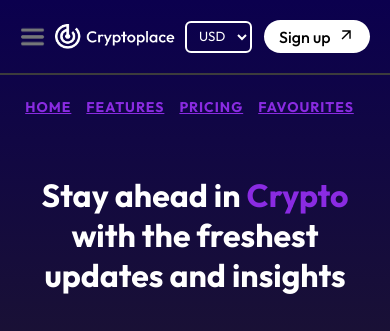
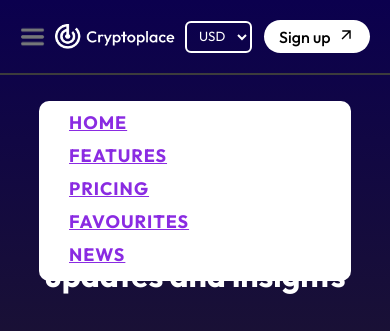
Before and after one commit to Owais-Creates/Coinplace, a React (Vite) app in the folder crypto/: page /news in a window 390 px wide. Both pictures are taken after a click on the picture 32 px from the left and 36 px from the top of the page. Shown: the top 331 px of the page. Built offline with nearby package versions, Linux system fonts and the light colour scheme; no server answers.

Commit message:
changes -> re-designed nav for mobile

```diff
--- a/crypto/src/components/Navbar/Navbar.css
+++ b/crypto/src/components/Navbar/Navbar.css
@@ -95,11 +95,6 @@
         padding: 20px 8%;
     }
 
-    .mobile-home {
-        margin-left: 80px;
-
-    }
-
     .mobile-links li {
         font-size: 15px;
         font-weight: 700;
@@ -128,25 +123,29 @@
     .mobile-menu {
         display: block;
         color: white;
-        width: 100%;
+        width: 80%;
         position: absolute;
-        top: 8%;
+        top: 12%;
+        left: 10%;
         display: flex;
         justify-content: center;
-        margin-left: -65px;
-
     }
 
     .mobile-links {
-        margin-bottom: 20px;
         display: flex;
-        gap: 15px;
+        flex-direction: column;
+        background-color: white;
+        z-index: 9999;
+        width: 100%;
+        padding-left: 30px;
+        padding-bottom: 15px;
+        border-radius: 10px;
     }
 
     .mobile-menu li {
         list-style: none;
-        font-size: 14px;
-        margin-top: 20px;
+        font-size: 18px;
+
     }
 
     .sign-up-btn {
--- a/crypto/src/components/Navbar/Navbar.jsx
+++ b/crypto/src/components/Navbar/Navbar.jsx
@@ -58,6 +58,7 @@ const Navbar = () => {
                             <Link onClick={mobileMenuHandler} to={"/features"} ><li >Features</li></Link>
                             <Link onClick={mobileMenuHandler} to={"/pricing"} ><li>Pricing</li></Link>
                             <Link onClick={mobileMenuHandler} to={"/favourites"} ><li>Favourites </li></Link>
+                            <Link onClick={mobileMenuHandler} to={"/news"} ><li>News </li></Link>
                         </div>
                     </motion.div>}
 
--- a/crypto/src/components/News/News.css
+++ b/crypto/src/components/News/News.css
@@ -45,7 +45,8 @@
 }
 
 .news-img {
-    width: 350px;
+    width: 100%;
+    padding: 10px;
     height: 150px;
     border-radius: 20px;
     margin-right: 10px;
@@ -93,7 +94,7 @@
     font-weight: 500;
 }
 
-@media(max-width:500px) {
+/* @media(max-width:500px) {
 
     .single-news {
         flex-direction: column;
@@ -102,10 +103,10 @@
     }
 
     .news-img {
-        width: 300px;
+        width: 100px;
     }
 
-}
+} */
 
 @media(max-width:768px) {
 
@@ -113,10 +114,12 @@
         flex-direction: column;
         gap: 10px;
         width: 600px;
+        overflow: hidden;
     }
 
     .news-img {
-        width: 540px;
+        width: 280px;
+        padding: 5px;
     }
 
 }
```
